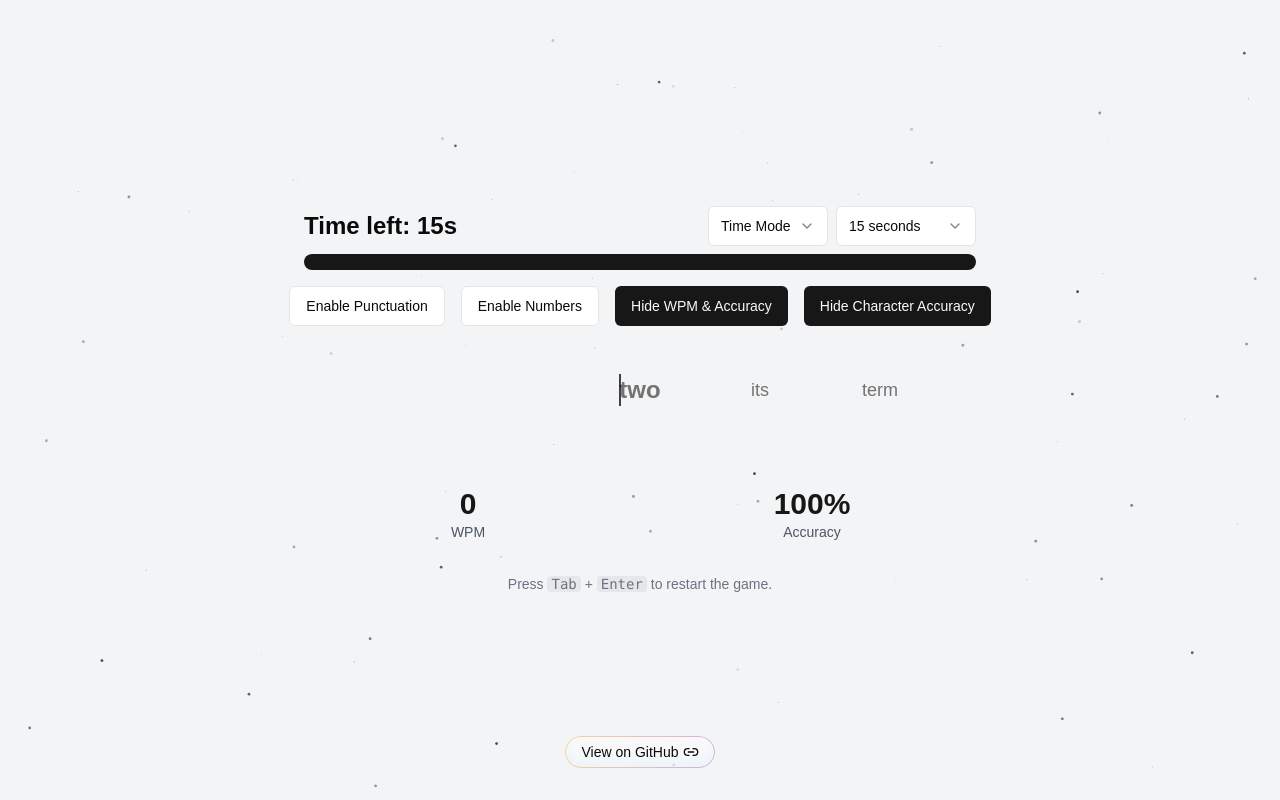
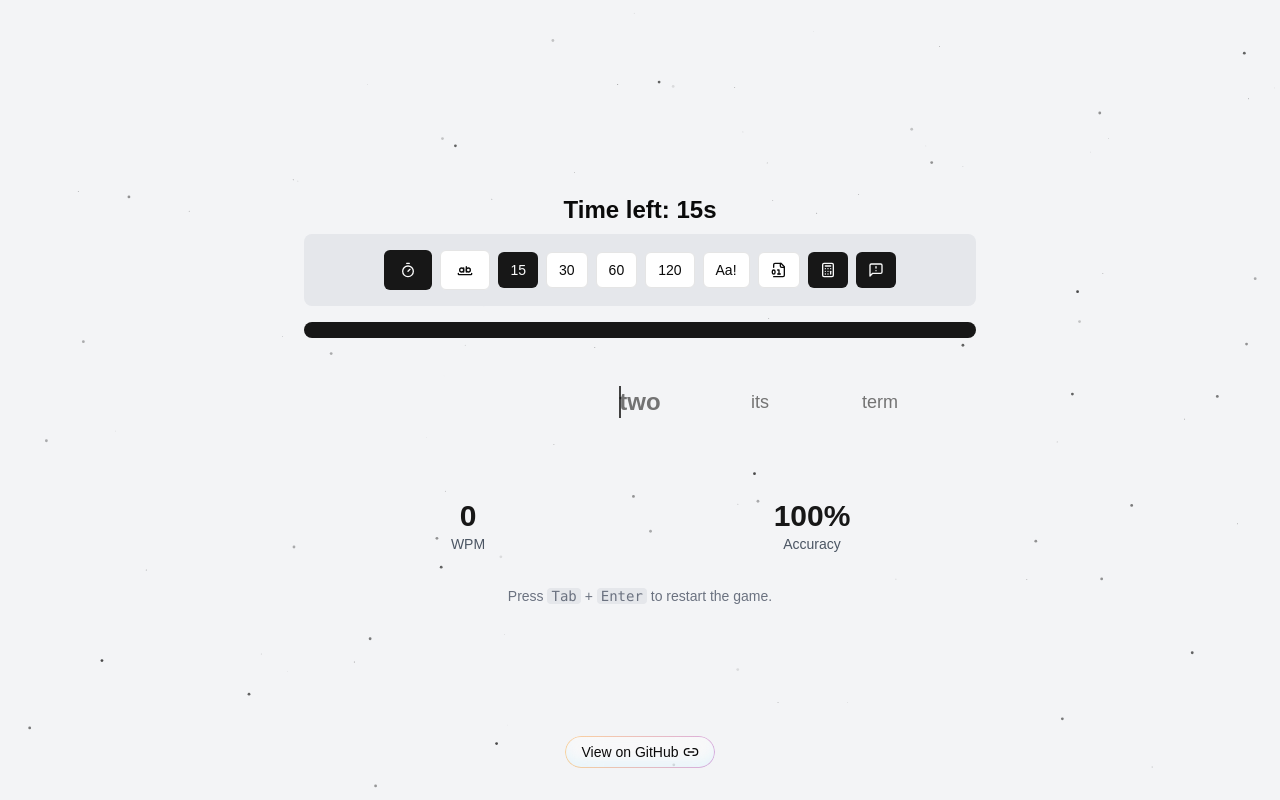
Before and after one commit to basith-ahmed/typespace, a Next.js app: page / in a window 1280 px wide. Built offline with nearby package versions, Linux system fonts and the light colour scheme.

Commit message:
feat: added dock component

```diff
--- a/app/page.tsx
+++ b/app/page.tsx
@@ -3,14 +3,7 @@
 import React, { useState, useEffect, useRef, useCallback } from "react";
 import { Button } from "@/components/ui/button";
 import { Progress } from "@/components/ui/progress";
-import {
-  Select,
-  SelectContent,
-  SelectItem,
-  SelectTrigger,
-  SelectValue,
-} from "@/components/ui/select";
-import { Link2 } from "lucide-react";
+import { Calculator, FileDigit, Link2, MessageSquareWarningIcon, Timer, WholeWord } from "lucide-react";
 import Particles from "@/components/ui/particles";
 import { AnimatedGradientText } from "@/components/ui/animated-gradient-text";
 
@@ -325,7 +318,7 @@ export default function ImprovedTypingSpeedTester() {
         {gameState === "typing" && (
           <>
             <div className="mb-4 w-full max-w-2xl">
-              <div className="flex justify-between items-center mb-2">
+              <div className="flex justify-center items-center mb-2 w-full">
                 {testMode === "time" ? (
                   <div className="text-2xl font-bold">
                     Time left: {timeLeft}s
@@ -335,57 +328,153 @@ export default function ImprovedTypingSpeedTester() {
                     Words left: {testWordCount - wordIndex}
                   </div>
                 )}
-                <div className="flex space-x-2">
-                  {/* Mode Selector */}
-                  <Select
-                    value={testMode}
-                    onValueChange={(value) => {
-                      setTestMode(value as "time" | "words");
+              </div>
+
+              {/* Dock div containing mode selection, duration/word count buttons, and toggles */}
+              <div className="mb-4 w-full max-w-2xl flex items-center space-x-2 overflow-x-auto justify-center bg-gray-200 rounded-lg p-4">
+                {/* Mode Selection Buttons */}
+                <Button
+                  variant={testMode === "time" ? "default" : "outline"}
+                  onClick={() => {
+                    setTestMode("time");
                     resetGame();
                   }}
                 >
-                    <SelectTrigger className="w-[120px]">
-                      <SelectValue placeholder="Select mode" />
-                    </SelectTrigger>
-                    <SelectContent>
-                      <SelectItem value="time">Time Mode</SelectItem>
-                      <SelectItem value="words">Word Mode</SelectItem>
-                    </SelectContent>
-                  </Select>
+                  <Timer />
+                </Button>
+                <Button
+                  variant={testMode === "words" ? "default" : "outline"}
+                  onClick={() => {
+                    setTestMode("words");
+                    resetGame();
+                  }}
+                >
+                  <WholeWord />
+                </Button>
 
+                {/* Duration or Word Count Selection Buttons */}
                 {testMode === "time" ? (
-                    <Select
-                      value={testDuration.toString()}
-                      onValueChange={handleDurationChange}
+                  <>
+                    <Button
+                      size="sm"
+                      variant={testDuration === 15 ? "default" : "outline"}
+                      onClick={() => handleDurationChange("15")}
                     >
-                      <SelectTrigger className="w-[140px]">
-                        <SelectValue placeholder="Select duration" />
-                      </SelectTrigger>
-                      <SelectContent>
-                        <SelectItem value="15">15 seconds</SelectItem>
-                        <SelectItem value="30">30 seconds</SelectItem>
-                        <SelectItem value="60">60 seconds</SelectItem>
-                        <SelectItem value="120">120 seconds</SelectItem>
-                      </SelectContent>
-                    </Select>
+                      15
+                    </Button>
+                    <Button
+                      size="sm"
+                      variant={testDuration === 30 ? "default" : "outline"}
+                      onClick={() => handleDurationChange("30")}
+                    >
+                      30
+                    </Button>
+                    <Button
+                      size="sm"
+                      variant={testDuration === 60 ? "default" : "outline"}
+                      onClick={() => handleDurationChange("60")}
+                    >
+                      60
+                    </Button>
+                    <Button
+                      size="sm"
+                      variant={testDuration === 120 ? "default" : "outline"}
+                      onClick={() => handleDurationChange("120")}
+                    >
+                      120
+                    </Button>
+                  </>
                 ) : (
-                    <Select
-                      value={testWordCount.toString()}
-                      onValueChange={handleWordCountChange}
+                  <>
+                    <Button
+                      size="sm"
+                      variant={testWordCount === 10 ? "default" : "outline"}
+                      onClick={() => handleWordCountChange("10")}
                     >
-                      <SelectTrigger className="w-[140px]">
-                        <SelectValue placeholder="Select word count" />
-                      </SelectTrigger>
-                      <SelectContent>
-                        <SelectItem value="10">10 words</SelectItem>
-                        <SelectItem value="25">25 words</SelectItem>
-                        <SelectItem value="50">50 words</SelectItem>
-                        <SelectItem value="100">100 words</SelectItem>
-                      </SelectContent>
-                    </Select>
+                      10
+                    </Button>
+                    <Button
+                      size="sm"
+                      variant={testWordCount === 25 ? "default" : "outline"}
+                      onClick={() => handleWordCountChange("25")}
+                    >
+                      25
+                    </Button>
+                    <Button
+                      size="sm"
+                      variant={testWordCount === 50 ? "default" : "outline"}
+                      onClick={() => handleWordCountChange("50")}
+                    >
+                      50
+                    </Button>
+                    <Button
+                      size="sm"
+                      variant={testWordCount === 100 ? "default" : "outline"}
+                      onClick={() => handleWordCountChange("100")}
+                    >
+                      100
+                    </Button>
+                  </>
                 )}
+
+                {/* Toggle Buttons */}
+                <Button
+                  size="sm"
+                  variant={includePunctuation ? "default" : "outline"}
+                  onClick={() => {
+                    setIncludePunctuation(!includePunctuation);
+                    inputRef.current?.focus();
+                  }}
+                >
+                  {/* {includePunctuation
+                    ? "Disable Punctuation"
+                    : "Enable Punctuation"} */}
+                  Aa!
+                </Button>
+                <Button
+                  size="sm"
+                  variant={includeNumbers ? "default" : "outline"}
+                  onClick={() => {
+                    setIncludeNumbers(!includeNumbers);
+                    inputRef.current?.focus();
+                  }}
+                >
+                  {/* {includeNumbers ? "Disable Numbers" : "Enable Numbers"} */}
+                  <FileDigit />
+                </Button>
+                <Button
+                  size="sm"
+                  variant={showPerformance ? "default" : "outline"}
+                  onClick={() => {
+                    setShowPerformance(!showPerformance);
+                    inputRef.current?.focus();
+                  }}
+                >
+                  {/* {showPerformance
+                    ? "Hide WPM & Accuracy"
+                    : "Show WPM & Accuracy"} */}
+                  <Calculator />
+                </Button>
+                <Button
+                  size="sm"
+                  variant={
+                    showCharacterAccuracyIndicator ? "default" : "outline"
+                  }
+                  onClick={() => {
+                    setShowCharacterAccuracyIndicator(
+                      !showCharacterAccuracyIndicator
+                    );
+                    inputRef.current?.focus();
+                  }}
+                >
+                  {/* {showCharacterAccuracyIndicator
+                    ? "Hide Character Accuracy"
+                    : "Show Character Accuracy"} */}
+                    <MessageSquareWarningIcon />
+                </Button>
               </div>
-              </div>
+
+              {/* Progress Bar */}
               {testMode === "time" ? (
                 <Progress
                   value={(timeLeft / testDuration) * 100}
@@ -397,50 +486,6 @@ export default function ImprovedTypingSpeedTester() {
                   className="w-full"
                 />
               )}
-            </div>
-
-            {/* Options for Punctuation, Numbers, and Performance Display */}
-            <div className="mb-4 w-full max-w-2xl flex justify-center space-x-4">
-              <Button
-                variant={includePunctuation ? "default" : "outline"}
-                onClick={() => {
-                  setIncludePunctuation(!includePunctuation);
-                  inputRef.current?.focus();
-                }}
-              >
-                {includePunctuation ? "Disable" : "Enable"} Punctuation
-              </Button>
-              <Button
-                variant={includeNumbers ? "default" : "outline"}
-                onClick={() => {
-                  setIncludeNumbers(!includeNumbers);
-                  inputRef.current?.focus();
-                }}
-              >
-                {includeNumbers ? "Disable" : "Enable"} Numbers
-              </Button>
-              <Button
-                variant={showPerformance ? "default" : "outline"}
-                onClick={() => {
-                  setShowPerformance(!showPerformance);
-                  inputRef.current?.focus();
-                }}
-              >
-                {showPerformance ? "Hide" : "Show"} WPM & Accuracy
-              </Button>
-              {/* Button to toggle character accuracy indicator */}
-              <Button
-                variant={showCharacterAccuracyIndicator ? "default" : "outline"}
-                onClick={() => {
-                  setShowCharacterAccuracyIndicator(
-                    !showCharacterAccuracyIndicator
-                  );
-                  inputRef.current?.focus();
-                }}
-              >
-                {showCharacterAccuracyIndicator ? "Hide" : "Show"} Character
-                Accuracy
-              </Button>
             </div>
 
             {/* Continuous Infinite Strip of Words with Centered Current Word */}
```
Lines whose indentation alone changed are shown as unchanged.
